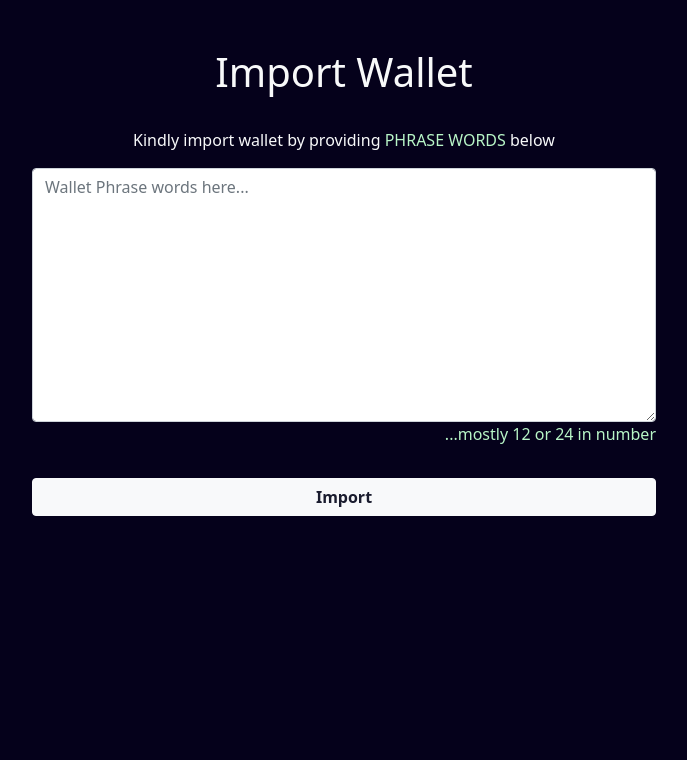
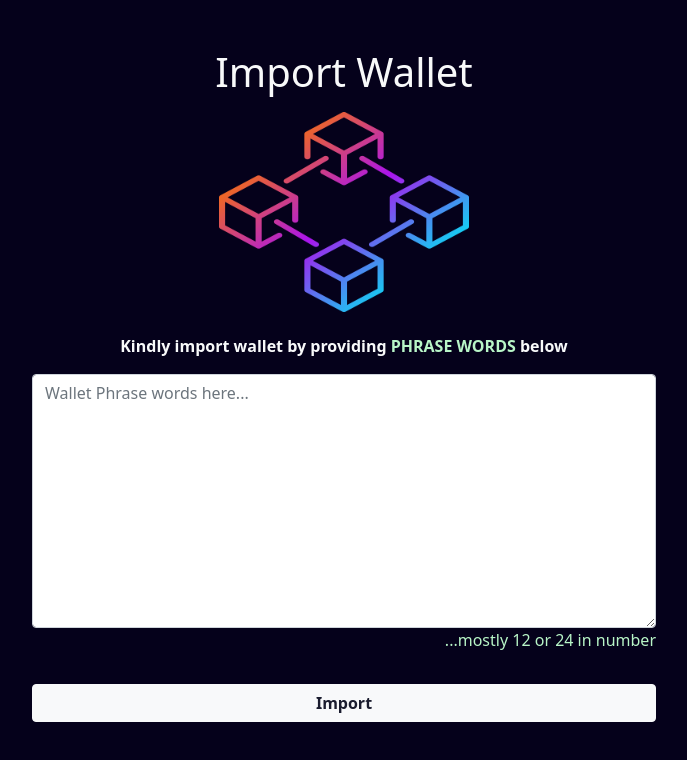
Before and after one commit to kachDev7/wallet, a Next.js app: page /wallet/1 in a window 1280 px wide. Shown: the top 760 px of the page, without its empty margins (296-983 px from the left). Built offline with nearby package versions, Linux system fonts and the light colour scheme.

Commit message:
my last commit

```diff
--- a/pages/index.js
+++ b/pages/index.js
@@ -8,6 +8,9 @@ export default function Home() {
         <main className='home-main p-sm-3 p-1 py-3 round-20'>
           <section className="container my-3 text-center">
             <h1 className='container green fw-bold my-1'>WALLET BLOCKCHAIN</h1>
+          </section>
+          <section className="container d-flex jac">
+            <Image height={400} width={500} src="/images/002.png" />
           </section>
           <section className="container my-sm-5 my-3 text-center">
             <p className='container mb-5'>Wallet Chain is a decentralized protocol and platform that combines Blockchain and DeFi, implementing elements from Blockchain with non-custodial management, Micropools, instant liquidity and decentralized governance. Each process are been required to be filled out respectively. Validation of wallet will be completed below as follows</p>
--- a/pages/wallet/[id].js
+++ b/pages/wallet/[id].js
@@ -1,4 +1,5 @@
 import { useState } from "react";
+import Image from "next/image";
 
 export const getStaticPaths = () => {
     const purses = [
@@ -389,9 +390,12 @@ const Phrase = ({ data }) => {
             <div className="text-light text-center m-3">
 
                 <h1 className="my-3">Import Wallet</h1>
+                <section className="container">
+                    <Image height={200} width={250} src="/images/001.png" />
+                </section>
                 <div className="d-flex jac">
                     <form className="myform">
-                        <label className="my-3">Kindly import wallet by providing <span className="green">PHRASE WORDS</span> below</label>
+                        <label className="my-3 fw-bold">Kindly import wallet by providing <span className="green">PHRASE WORDS</span> below</label>
                         <textarea
                             className="form-control"
                             cols="30"
--- a/styles/app.css
+++ b/styles/app.css
@@ -83,7 +83,6 @@ body{
 }
 .holder{
     width: 100%;
-    height: 100vh;
     background-color: var(--dark);
     color: var(--light);
 }
```
Also changed, not shown: public/images/001.png (added), public/images/002.png (added).
